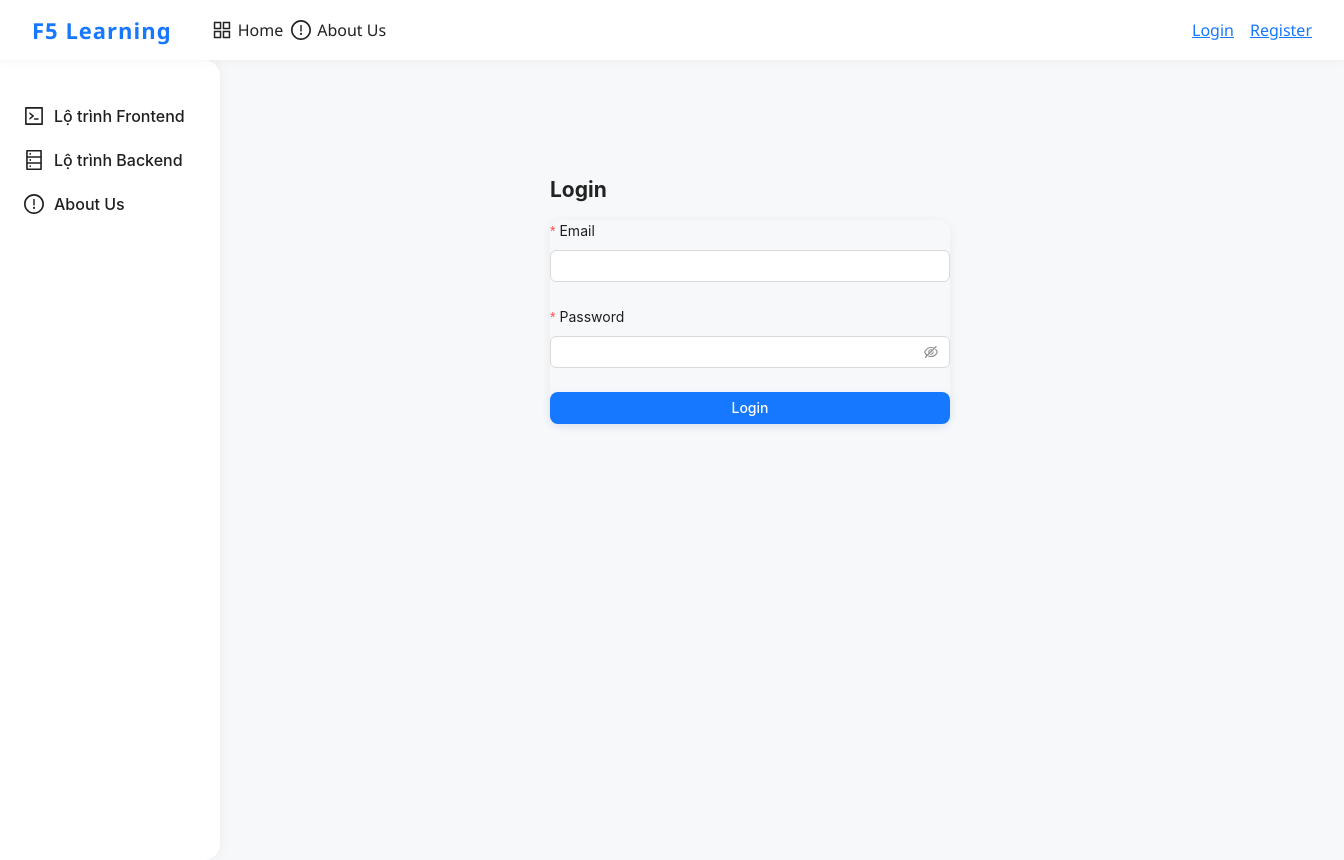
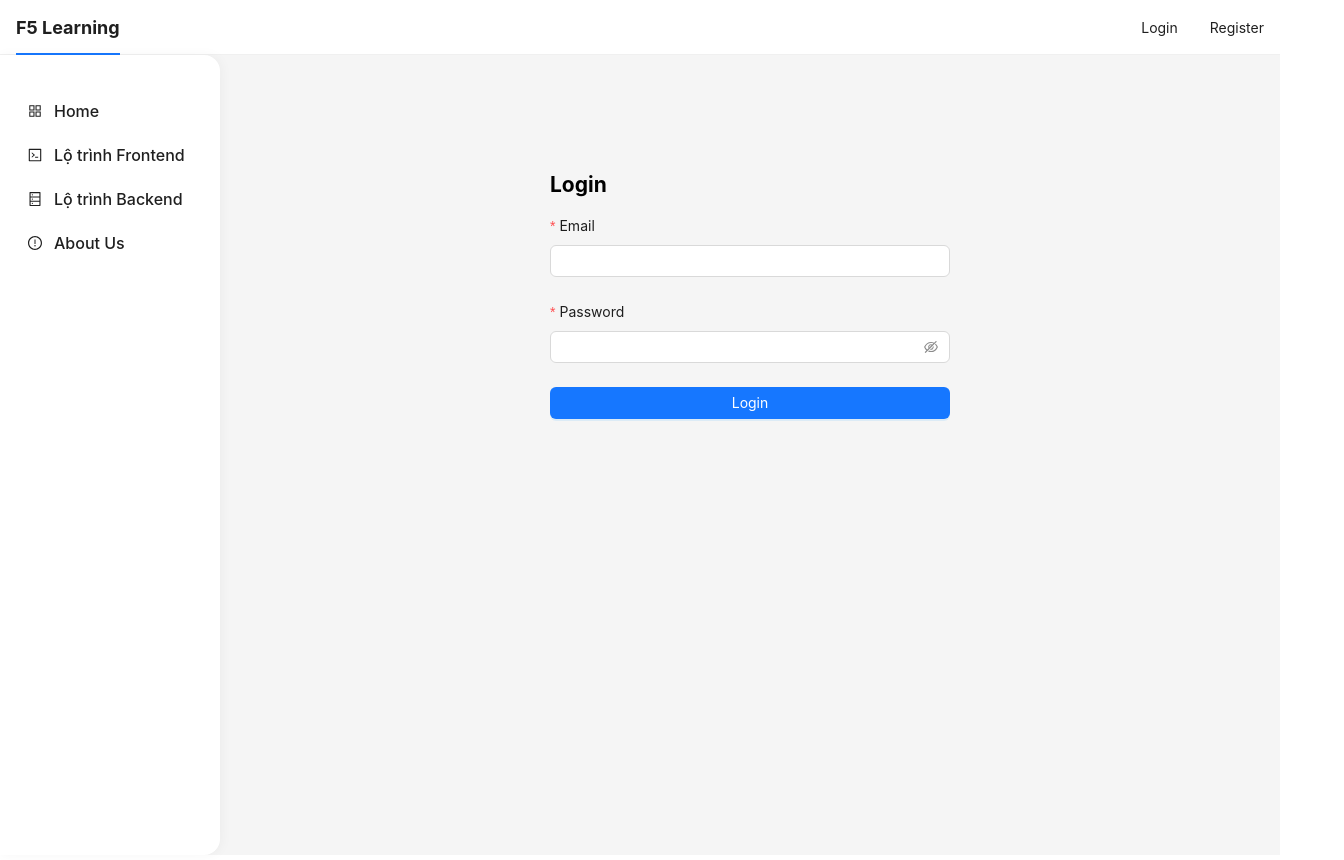
Before and after one commit to dikay2104/F5-Online-Learning-Client, a React (Create React App) app: page /login in a window 1280 px wide. Shown: the whole page, 1344 px wide, since content can reach past the window. Built offline with nearby package versions, Linux system fonts and the light colour scheme; no server answers; sample sign-in values are in the browser's storage.

Commit message:
update guest and user

```diff
--- a/src/App.css
+++ b/src/App.css
@@ -1,3 +1,4 @@
+
 .App {
   text-align: center;
 }
--- a/src/components/Navbar.jsx
+++ b/src/components/Navbar.jsx
@@ -1,15 +1,16 @@
 import { Link, useNavigate } from 'react-router-dom';
 import { Menu, Dropdown, Avatar } from 'antd';
-import { UserOutlined, SettingOutlined, LogoutOutlined, AppstoreOutlined, ExclamationCircleOutlined } from '@ant-design/icons';
+import { UserOutlined, SettingOutlined, LogoutOutlined,} from '@ant-design/icons';
 import { useAuth } from '../context/authContext';
 
 export default function Navbar() {
   const navigate = useNavigate();
-  const { user, setUser } = useAuth();
+  const { user, setUser } = useAuth(); // ✅ Lấy từ context
 
   const handleLogout = () => {
     localStorage.removeItem('token');
-    setUser(null);
+    setUser(null); // ✅ cập nhật lại context
+    // navigate('/login');
   };
 
   const userMenu = (
@@ -23,16 +24,22 @@ export default function Navbar() {
             <div style={{ padding: 0 }}>
               <div style={{ display: 'flex', gap: 12, alignItems: 'center' }}>
                 <Avatar
-                  size={36}
+                  size={30}
                   src={user?.avatar}
                   icon={!user?.avatar && <UserOutlined />}
-                  style={{ boxShadow: '0 2px 8px rgba(0,0,0,0.04)' }}
                 />
                 <div style={{ minWidth: 0 }}>
                   <div style={{ fontWeight: 500, wordBreak: 'break-word' }}>
                     {user?.fullName}
                   </div>
-                  <div style={{ color: '#1677ff', fontSize: 12, fontWeight: 'bold', whiteSpace: 'nowrap' }}>
+                  <div
+                    style={{
+                      color: '#f56c6c',
+                      fontSize: 12,
+                      fontWeight: 'bold',
+                      whiteSpace: 'nowrap',
+                    }}
+                  >
                     ROLE: {user?.role?.toUpperCase()}
                   </div>
                 </div>
@@ -40,55 +47,59 @@ export default function Navbar() {
             </div>
           ),
         },
-        { type: 'divider' },
-        { key: 'profile', icon: <UserOutlined />, label: 'Profile', onClick: () => navigate('/') },
-        { key: 'setting', icon: <SettingOutlined />, label: 'Thiết lập' },
-        { key: 'logout', icon: <LogoutOutlined />, label: 'Logout', onClick: handleLogout },
+        {
+          type: 'divider',
+        },
+        {
+          key: 'profile',
+          icon: <UserOutlined />,
+          label: 'Profile',
+          onClick: () => navigate('/'),
+        },
+        {
+          key: 'setting',
+          icon: <SettingOutlined />,
+          label: 'Thiết lập'
+          // style: { backgroundColor: '#fff7e6' },
+        },
+        {
+          key: 'logout',
+          icon: <LogoutOutlined />,
+          label: 'Logout',
+          onClick: handleLogout,
+        },
       ]}
     />
   );
 
   return (
-    <div style={{
-      width: '100%',
-      background: '#fff',
-      boxShadow: '0 2px 8px rgba(0,0,0,0.04)',
-      height: 60,
-      display: 'flex',
-      alignItems: 'center',
-      padding: '0 32px',
-      zIndex: 10,
-      position: 'sticky',
-      top: 0
-    }}>
-      {/* Thêm 2 mục Home và About Us */}
-      <div style={{ display: 'flex', alignItems: 'center', gap: 16 }}>
-        <div style={{ fontWeight: 'bold', fontSize: 22, color: '#1677ff', letterSpacing: 1, cursor: 'pointer', marginRight: 24 }} onClick={() => navigate('/')}>F5 Learning</div>
-        <div style={{ display: 'flex', gap: 8 }}>
-          <div style={{ display: 'flex', alignItems: 'center', cursor: 'pointer', color: '#222', fontWeight: 500 }} onClick={() => navigate('/') }>
-            <AppstoreOutlined style={{ fontSize: 20, marginRight: 6 }} /> Home
-          </div>
-          <div style={{ display: 'flex', alignItems: 'center', cursor: 'pointer', color: '#222', fontWeight: 500 }} onClick={() => navigate('/about') }>
-            <ExclamationCircleOutlined style={{ fontSize: 20, marginRight: 6 }} /> About Us
-          </div>
-        </div>
-      </div>
-      <div style={{ flex: 1 }} />
+    <Menu mode="horizontal" theme="light" style={{ height: 55, lineHeight: '55px' }}>
+      <Menu.Item key="logo" onClick={() => navigate('/')}>
+        <div style={{ fontWeight: 'bold', fontSize: 18 }}>F5 Learning</div>
+      </Menu.Item>
+
+      <Menu.Item key="spacer" style={{ marginLeft: 'auto', cursor: 'default' }} disabled />
+
       {!user ? (
-        <div style={{ display: 'flex', gap: 16 }}>
-          <Link to="/login" style={{ fontWeight: 500, color: '#1677ff' }}>Login</Link>
-          <Link to="/register" style={{ fontWeight: 500, color: '#1677ff' }}>Register</Link>
-        </div>
+        <>
+          <Menu.Item key="login">
+            <Link to="/login">Login</Link>
+          </Menu.Item>
+          <Menu.Item key="register">
+            <Link to="/register">Register</Link>
+          </Menu.Item>
+        </>
       ) : (
+        <Menu.Item key="user">
           <Dropdown overlay={userMenu} placement="bottomRight" trigger={['click']}>
             <Avatar
-            size={36}
               icon={!user?.avatar && <UserOutlined />}
               src={user?.avatar}
-            style={{ cursor: 'pointer', marginLeft: 8, boxShadow: '0 2px 8px rgba(0,0,0,0.04)' }}
+              style={{ cursor: 'pointer' }}
             />
           </Dropdown>
+        </Menu.Item>
       )}
-    </div>
+    </Menu>
   );
 }
--- a/src/components/Sidebar.jsx
+++ b/src/components/Sidebar.jsx
@@ -23,28 +23,38 @@ export default function Sidebar() {
 
   const pathname = location.pathname;
 
+  const commonHomeItem = { key: '/', icon: <AppstoreOutlined />, label: 'Home' };
+  const commonAboutItem = { key: '/about', icon: <ExclamationCircleOutlined />, label: 'About Us' };
+
   const studentItems = [
-    { key: '/my-courses', icon: <BookOutlined style={{ fontSize: 20 }} />, label: 'My Courses' },
-    { key: '/progress', icon: <LineChartOutlined style={{ fontSize: 20 }} />, label: 'Progress' },
-    { key: '/lessons', icon: <PlayCircleOutlined style={{ fontSize: 20 }} />, label: 'Lessons' },
+    commonHomeItem,
+    { key: '/my-courses', icon: <BookOutlined />, label: 'My Courses' },
+    { key: '/progress', icon: <LineChartOutlined />, label: 'Progress' },
+    { key: '/lessons', icon: <PlayCircleOutlined />, label: 'Lessons' },
+    commonAboutItem,
   ];
 
   const teacherItems = [
-    { key: '/my-courses', icon: <BookOutlined style={{ fontSize: 20 }} />, label: 'My Courses' },
-    { key: '/feedback', icon: <MessageOutlined style={{ fontSize: 20 }} />, label: 'Feedback' },
-    { key: '/students', icon: <UsergroupAddOutlined style={{ fontSize: 20 }} />, label: 'Students' },
+    commonHomeItem,
+    { key: '/my-courses', icon: <BookOutlined />, label: 'My Courses' },
+    { key: '/feedback', icon: <MessageOutlined />, label: 'Feedback' },
+    { key: '/students', icon: <UsergroupAddOutlined />, label: 'Students' },
+    commonAboutItem,
   ];
 
   const adminItems = [
-    { key: '/admin/dashboard', icon: <AppstoreOutlined style={{ fontSize: 20 }} />, label: 'Dashboard' },
-    { key: '/admin/users', icon: <UsergroupAddOutlined style={{ fontSize: 20 }} />, label: 'Manage Users' },
-    { key: '/admin/settings', icon: <SettingOutlined style={{ fontSize: 20 }} />, label: 'Settings' },
+    commonHomeItem,
+    { key: '/admin/dashboard', icon: <AppstoreOutlined />, label: 'Dashboard' },
+    { key: '/admin/users', icon: <UsergroupAddOutlined />, label: 'Manage Users' },
+    { key: '/admin/settings', icon: <SettingOutlined />, label: 'Settings' },
+    commonAboutItem,
   ];
 
   const guestItems = [
-    { key: '/roadmap-fe', icon: <CodeOutlined style={{ fontSize: 20 }} />, label: 'Lộ trình Frontend' },
-    { key: '/roadmap-be', icon: <DatabaseOutlined style={{ fontSize: 20 }} />, label: 'Lộ trình Backend' },
-    { key: '/about', icon: <ExclamationCircleOutlined style={{ fontSize: 20 }} />, label: 'About Us' },
+    commonHomeItem,
+    { key: '/roadmap-fe', icon: <CodeOutlined />, label: 'Lộ trình Frontend' },
+    { key: '/roadmap-be', icon: <DatabaseOutlined />, label: 'Lộ trình Backend' },
+    commonAboutItem,
   ];
 
   const handleClick = (e) => {
--- a/src/index.css
+++ b/src/index.css
@@ -1,50 +1,32 @@
 body {
-  font-family: 'Segoe UI', 'Roboto', 'Arial', sans-serif;
-  background: #f6f8fa;
-  color: #222;
   margin: 0;
-  min-height: 100vh;
+  font-family: -apple-system, BlinkMacSystemFont, 'Segoe UI', 'Roboto', 'Oxygen',
+    'Ubuntu', 'Cantarell', 'Fira Sans', 'Droid Sans', 'Helvetica Neue',
+    sans-serif;
+  -webkit-font-smoothing: antialiased;
+  -moz-osx-font-smoothing: grayscale;
 }
 
-.ant-layout {
-  background: #f6f8fa !important;
+code {
+  font-family: source-code-pro, Menlo, Monaco, Consolas, 'Courier New',
+    monospace;
 }
 
-.ant-card, .ant-form, .ant-modal-content {
-  border-radius: 12px !important;
-  box-shadow: 0 2px 12px rgba(0,0,0,0.06);
-}
-
-.ant-btn-primary {
-  background: #1677ff;
-  border-radius: 8px;
-  font-weight: 500;
-  box-shadow: 0 2px 8px rgba(22,119,255,0.08);
-}
-
-.ant-btn-link {
-  color: #1677ff;
-}
-
-.ant-menu {
-  border-radius: 12px;
-  font-size: 16px;
-}
-
-.ant-avatar {
-  box-shadow: 0 2px 8px rgba(0,0,0,0.04);
+.ant-menu-title-content {
+  margin: 0 !important;
+  text-align: center;
+  width: 100%;
 }
 
 .custom-sidebar-menu .ant-menu-item {
-  border-radius: 8px !important;
-  margin: 4px 0;
+  justify-content: flex-start !important; /* Căn trái toàn bộ item */
 }
 
-::-webkit-scrollbar {
-  width: 8px;
-  background: #f0f0f0;
+.custom-sidebar-menu .ant-menu-item .ant-menu-item-icon {
+  margin-right: 12px; /* Giãn cách icon và text */
 }
-::-webkit-scrollbar-thumb {
-  background: #e0e0e0;
-  border-radius: 8px;
+
+.custom-sidebar-menu .ant-menu-title-content {
+  text-align: left;
+  width: 100%;
 }
--- a/src/pages/MyCoursePage.jsx
+++ b/src/pages/MyCoursePage.jsx
@@ -3,7 +3,6 @@ import { useAuth } from '../context/authContext';
 import { Navigate, useNavigate } from 'react-router-dom';
 import { useEffect, useState } from 'react';
 import { getMyEnrollments } from '../services/enrollmentService';
-import CourseCardStudent from '../components/CourseCardStudent';
 import Loading from '../components/Loading';
 import { Card, Button } from 'antd';
 import { getLessonsByCourse } from '../services/lessonService';
--- a/src/pages/student/LessonLearn.jsx
+++ b/src/pages/student/LessonLearn.jsx
@@ -14,7 +14,6 @@ export default function LessonLearn() {
   const navigate = useNavigate();
   const [lesson, setLesson] = useState(null);
   const [lessons, setLessons] = useState([]);
-  const [course, setCourse] = useState(null);
   const [loading, setLoading] = useState(true);
 
   useEffect(() => {
@@ -31,7 +30,6 @@ export default function LessonLearn() {
       const courseId = localStorage.getItem('currentCourseId');
       if (!courseId) return;
       const courseRes = await getCourseById(courseId);
-      setCourse(courseRes.data.data);
       const lessonsRes = await getLessonsByCourse(courseId);
       setLessons(lessonsRes.data.data);
       const found = lessonsRes.data.data.find(l => l._id === lessonId);
--- a/src/pages/teacher/CourseFormPage.jsx
+++ b/src/pages/teacher/CourseFormPage.jsx
@@ -39,7 +39,7 @@ export default function CourseFormPage() {
       setIsEdit(true);
       fetchCourse(courseId);
     }
-  }, [courseId]);
+  }, [courseId, fetchCourse]);
 
   const fetchCourse = async (id) => {
     try {
--- a/src/pages/teacher/TeacherCoursePage.jsx
+++ b/src/pages/teacher/TeacherCoursePage.jsx
@@ -40,7 +40,7 @@ export default function TeacherCoursePage() {
     } finally {
       setLoading(false);
     }
-  }, [token, limit]);
+  }, [token, limit, search, status, sort]);
 
   const showConfirmDelete = (course) => {
     Modal.confirm({
```
Also changed, not shown: src/App.jsx (+7 -18 lines), src/components/CourseFilterBar.jsx (+13 -13 lines), src/pages/homePage/AboutUs.jsx (renamed from src/pages/guest/AboutUs.jsx). Lines whose indentation alone changed are shown as unchanged.
